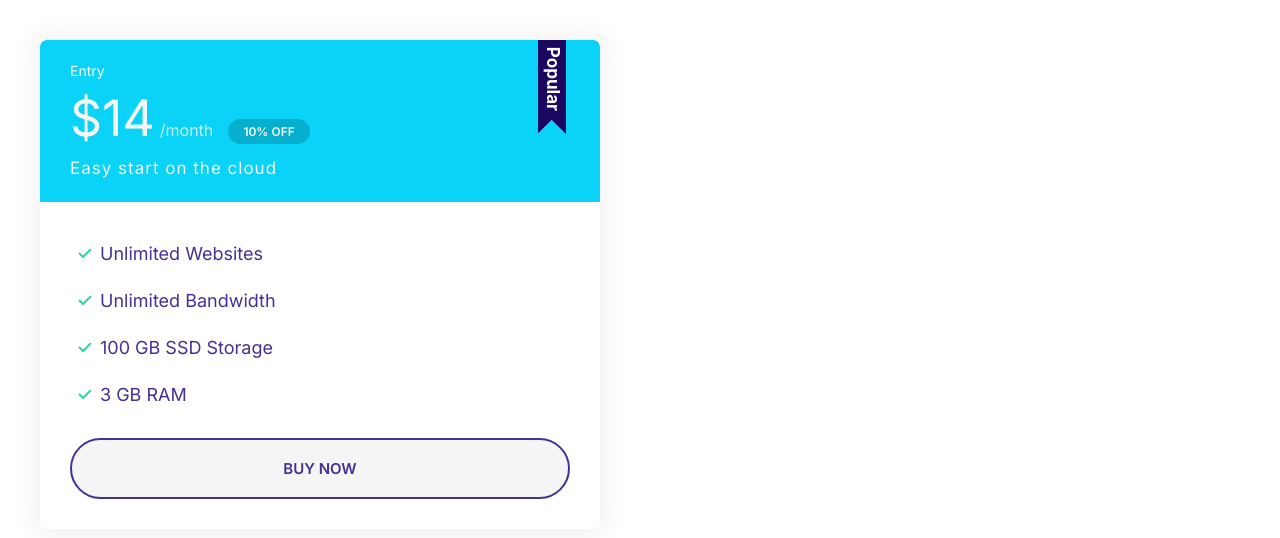
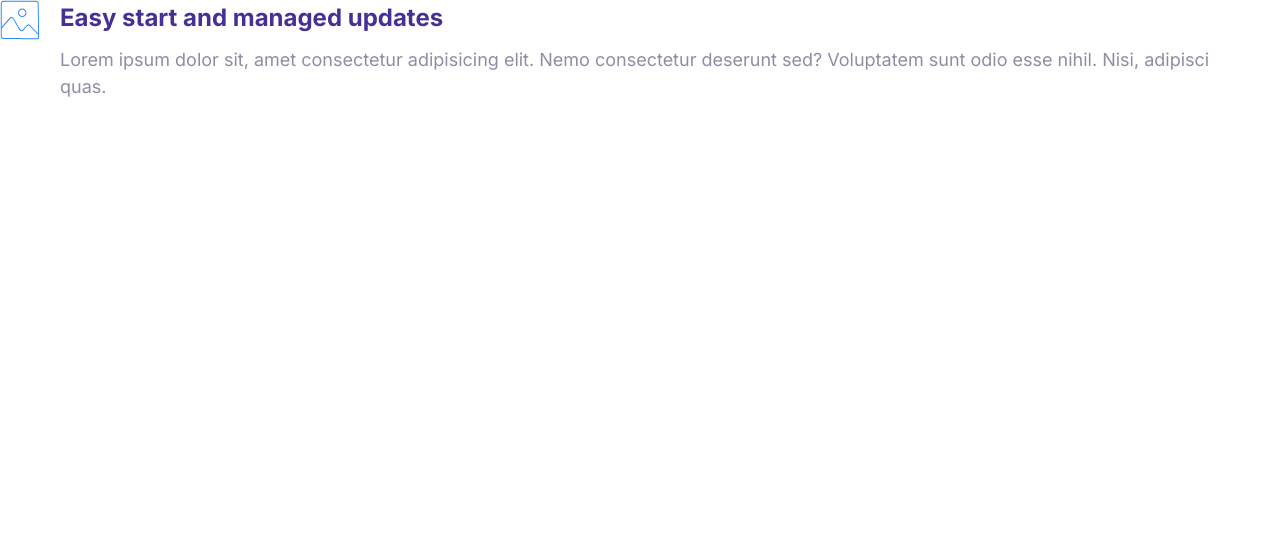
Before and after one commit to MaGabyZR/zetafy, a plain HTML site: page index.html in a window 1280 px wide. Drawn offline with Linux system fonts and the light colour scheme.

Commit message:
Build the media component.

```diff
--- a/css/styles.css
+++ b/css/styles.css
@@ -262,6 +262,7 @@ a {
     color: var(--color-border);
 }
 
+/*Skins, OO CSS*/
 .input-group {
     border: 1px solid var(--color-border);
     border-radius: var(--border-radius);
@@ -340,6 +341,7 @@ a {
     display: block;
 }
 
+/*Skins, OO CSS*/
 .plan .list__item {
     margin-bottom: 2rem;
 }
@@ -371,3 +373,21 @@ a {
         font-size: 1.7rem;
     }
 }
+
+/*Media*/
+/*Structure*/
+.media {
+    display: flex;
+}
+
+.media__title {
+    margin-top: 0;
+}
+
+.media__body {
+    margin: 0 2rem;
+}
+
+.media__image {
+    margin-top: 1rem;
+}
--- a/index.html
+++ b/index.html
@@ -14,26 +14,18 @@
     <link rel="stylesheet" href="css/styles.css" />
   </head>
   <body>
-    <div style="width: 50%; padding: 4rem">
-      <div class="plan plan--popular">
-        <div class="card card--secondary">
-          <header class="card__header">
-            <h3 class="plan__name">Entry</h3>
-            <span class="plan__price">$14</span>
-            <span class="plan__billing-cycle">/month</span>
-            <span class="badge badge--secondary badge--small">10% OFF</span>
-            <span class="plan__description">Easy start on the cloud</span>
-          </header>
-          <div class="card__body">
-            <ul class="list list--tick">
-              <li class="list__item">Unlimited Websites</li>
-              <li class="list__item">Unlimited Bandwidth</li>
-              <li class="list__item">100 GB SSD Storage</li>
-              <li class="list__item">3 GB RAM</li>
-            </ul>
-            <button class="btn btn--outline btn--block">Buy Now</button>
-          </div>
-        </div>
+    <div class="media">
+      <div class="media__image"></div>
+      <svg class="icon icon--primary">
+        <use xlink:href="images/sprite.svg#snap"></use>
+      </svg>
+      <div class="media__body">
+        <h3 class="media__title">Easy start and managed updates</h3>
+        <p>
+          Lorem ipsum dolor sit, amet consectetur adipisicing elit. Nemo
+          consectetur deserunt sed? Voluptatem sunt odio esse nihil. Nisi,
+          adipisci quas.
+        </p>
       </div>
     </div>
   </body>
```
Also changed, not shown: components/media.html (added, +13 -0 lines).
